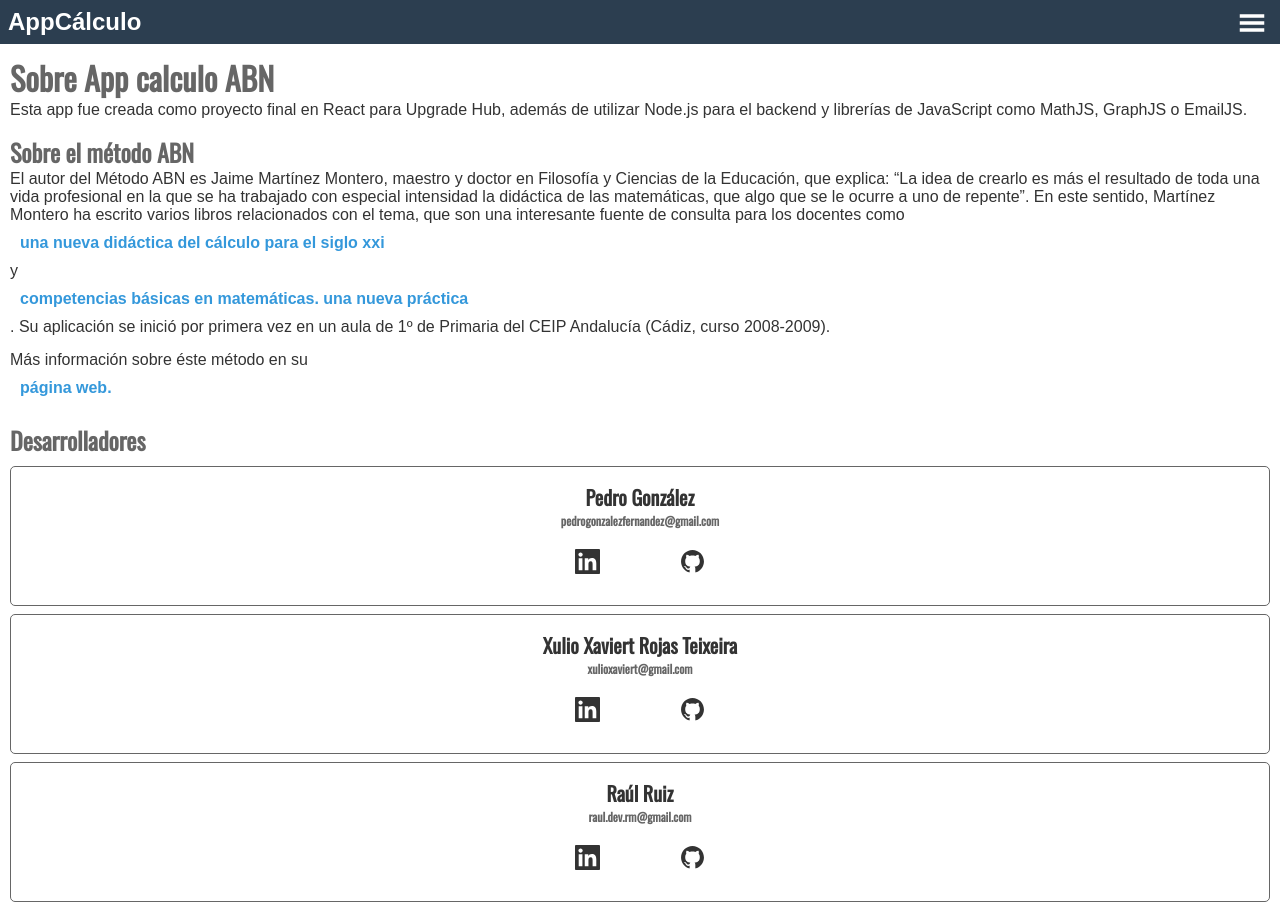
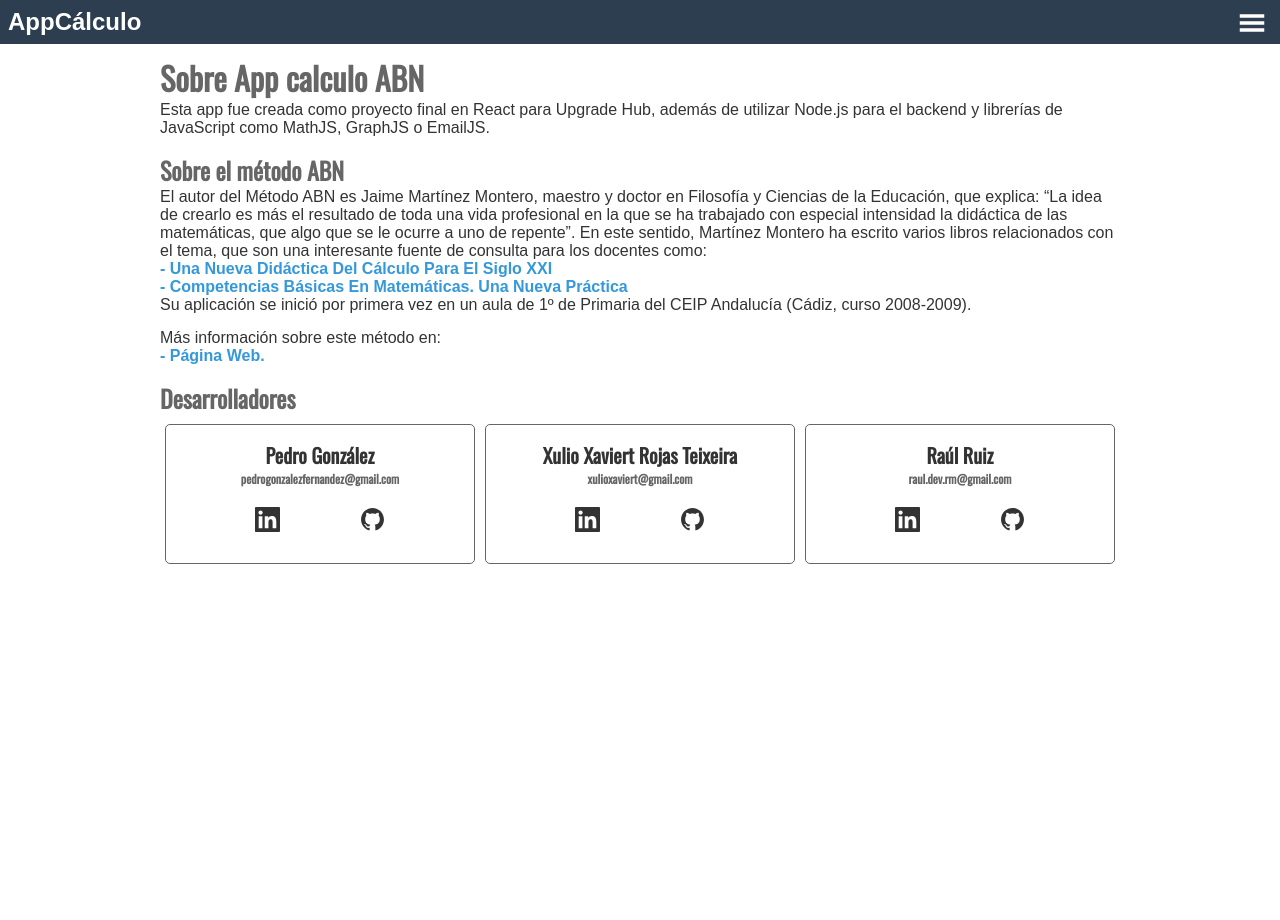
Before and after one commit to KeywizZ/AppCalculo, a React (Create React App) app: page /about in a window 1280 px wide. After the commit the page ends 800 px from the top, so only its background shows below. Built offline with nearby package versions, Linux system fonts and the light colour scheme; a web font is replaced by a local one.

Commit message:
Minor fixes

```diff
--- a/src/Main.scss
+++ b/src/Main.scss
@@ -24,7 +24,13 @@
 
 }
 
-
+@media (min-width: 992px) {
+  *{
+    a, button{
+      cursor: pointer;
+    }
+  }
+}
 
 
 /*
--- a/src/pages/About/About.jsx
+++ b/src/pages/About/About.jsx
@@ -19,21 +19,19 @@ export const About = () => {
           trabajado con especial intensidad la didáctica de las matemáticas, que
           algo que se le ocurre a uno de repente”. En este sentido, Martínez
           Montero ha escrito varios libros relacionados con el tema, que son una
-          interesante fuente de consulta para los docentes como
+          interesante fuente de consulta para los docentes como:
           <a href="https://www.casadellibro.com/libro-una-didactica-del-calculo-para-el-siglo-xxi/9788471976369/731202">
-            Una nueva didáctica del cálculo para el siglo XXI
+            - Una nueva didáctica del cálculo para el siglo XXI
           </a>
-          y
           <a href="https://www.casadellibro.com/libro-competencias-basicas-en-matematicas-una-nueva-practica/9788471979063/1239445">
-            {" "}
-            Competencias básicas en matemáticas. Una nueva práctica{" "}
+            - Competencias básicas en matemáticas. Una nueva práctica{" "}
           </a>
-          . Su aplicación se inició por primera vez en un aula de 1º de Primaria
+          Su aplicación se inició por primera vez en un aula de 1º de Primaria
           del CEIP Andalucía (Cádiz, curso 2008-2009).
         </p>
         <p>
-          Más información sobre éste método en su{" "}
-          <a href="https://calculoabn.com/nosotros/metodo/">página web.</a>
+          Más información sobre este método en:
+          <a href="https://calculoabn.com/nosotros/metodo/">- página web.</a>
         </p>
       </div>
       <h2>Desarrolladores</h2>
--- a/src/pages/About/_About.scss
+++ b/src/pages/About/_About.scss
@@ -30,15 +30,21 @@
         a {
             //margin-top: 20px;
             color: $secondary;
+            //border: 2px solid $secondary;
+            padding: 0;
+            margin: 0;
             text-align: left;
-            padding: 10px;
-            //border: 2px solid $secondary;
             border-radius: 15px;
-            text-transform: lowercase;
+            text-transform: capitalize;
         }
 
     }
-
+    @include tablet {
+        max-width: 960px;
+    }
+    @include desktop {
+        margin: 0 auto;
+    }
     .profile-container {
         .profile-card {
             padding: 15px;
@@ -73,6 +79,23 @@
 
 
         }
+        @include tablet {
+            width: 100%;
+            display: flex;
+            justify-content: space-around;
+            .profile-card {
+                width: 25%;
+            }
+        }
+        @include desktop {
+            display: flex;
+            justify-content: space-around;
+            width: 100%;
+            .profile-card {
+                width: 29%;
+                gap: 5px;
+            }
+        }
     }
 
 }
--- a/src/pages/DashboardPage/_DashboardPage.scss
+++ b/src/pages/DashboardPage/_DashboardPage.scss
@@ -113,11 +113,8 @@
 }
 
 .container-activities-by-type.showContainer {
-  background-color: grey;
+  background-color: white;
   border-radius: 10px;
-  @include desktop {
-    background-color: white;
-  }
 }
 
 .activity-anchor {
--- a/src/pages/Help/Help.jsx
+++ b/src/pages/Help/Help.jsx
@@ -32,7 +32,7 @@ export const Help = () => {
         <p>
           Mándanos un email con tu nombre, centro y profesor a
           ApiCalculo@gmail.com
-          <a href="/about">contacta con nosotros</a>.
+          <a href="/about">contacta con nosotros</a>
         </p>
       </div>
     </div>
```
